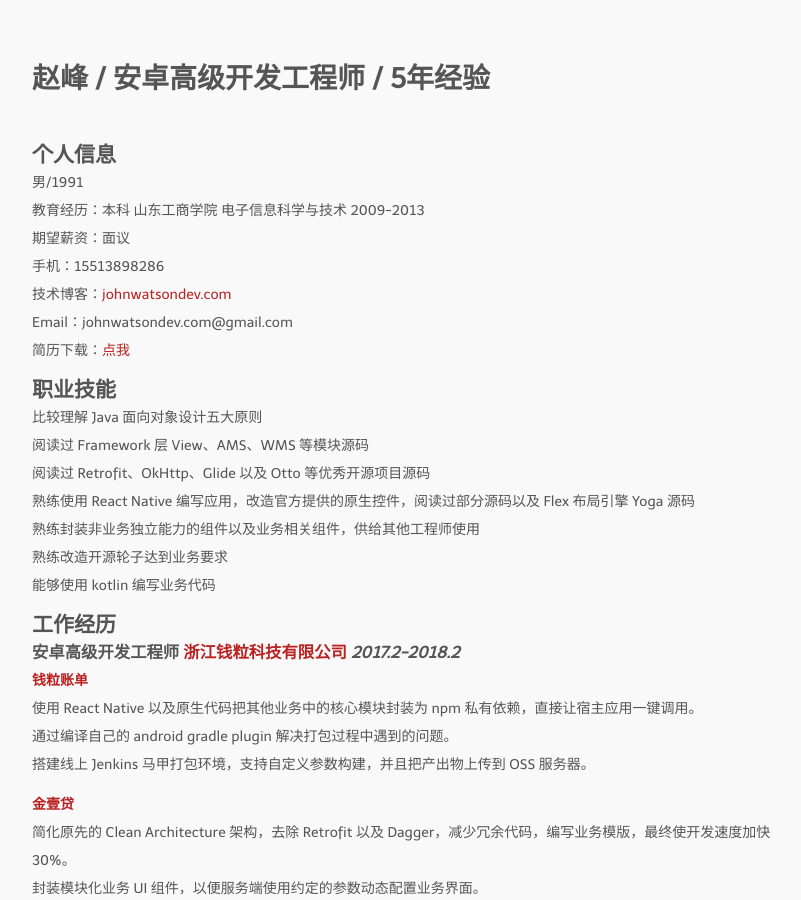
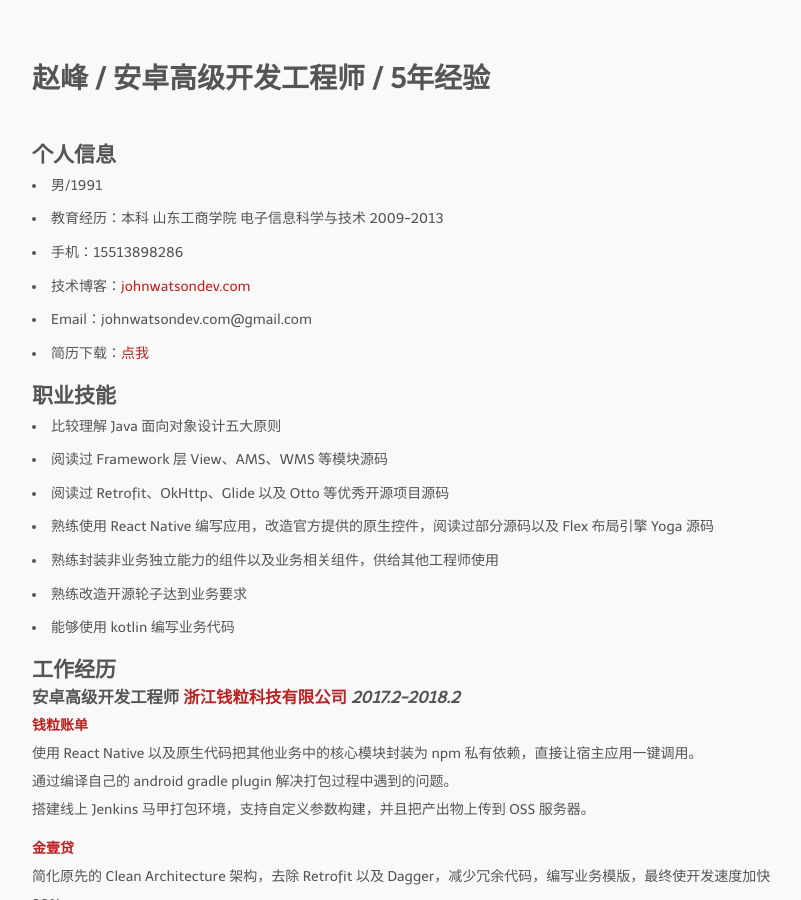
Before and after one commit to johnwatsondev/johnwatsondev.github.io, a Jekyll site: the page built from mycv.md, in a window 1280 px wide and 900 px high. Shown: the whole window, without its empty margins (233-1034 px from the left). Built offline with Jekyll 4.4.1, drawn with Linux system fonts in a browser that asks for light colours; nearby versions of some CDN libraries; some web fonts are replaced.

Commit message:
Update: style of CV

```diff
--- a/mycv.md
+++ b/mycv.md
@@ -7,23 +7,22 @@ permalink: /mycv
 
 ## 个人信息
 
-男/1991
-教育经历：本科 山东工商学院 电子信息科学与技术 2009-2013
-期望薪资：面议
-手机：15513898286
-技术博客：[johnwatsondev.com](http://johnwatsondev.com)
-Email：johnwatsondev.com@gmail.com
-简历下载：[点我]({{ site.url }}/assets/赵峰-安卓高级开发-5年.pdf)
+* 男/1991
+* 教育经历：本科 山东工商学院 电子信息科学与技术 2009-2013
+* 手机：15513898286
+* 技术博客：[johnwatsondev.com](http://johnwatsondev.com)
+* Email：johnwatsondev.com@gmail.com
+* 简历下载：[点我]({{ site.url }}/assets/赵峰-安卓高级开发-5年.pdf)
 
 ## 职业技能
 
-比较理解 Java 面向对象设计五大原则
-阅读过 Framework 层 View、AMS、WMS 等模块源码
-阅读过 Retrofit、OkHttp、Glide 以及 Otto 等优秀开源项目源码
-熟练使用 React Native 编写应用，改造官方提供的原生控件，阅读过部分源码以及 Flex 布局引擎 Yoga 源码
-熟练封装非业务独立能力的组件以及业务相关组件，供给其他工程师使用
-熟练改造开源轮子达到业务要求
-能够使用 kotlin 编写业务代码
+* 比较理解 Java 面向对象设计五大原则
+* 阅读过 Framework 层 View、AMS、WMS 等模块源码
+* 阅读过 Retrofit、OkHttp、Glide 以及 Otto 等优秀开源项目源码
+* 熟练使用 React Native 编写应用，改造官方提供的原生控件，阅读过部分源码以及 Flex 布局引擎 Yoga 源码
+* 熟练封装非业务独立能力的组件以及业务相关组件，供给其他工程师使用
+* 熟练改造开源轮子达到业务要求
+* 能够使用 kotlin 编写业务代码
 
 ## 工作经历
 
```
